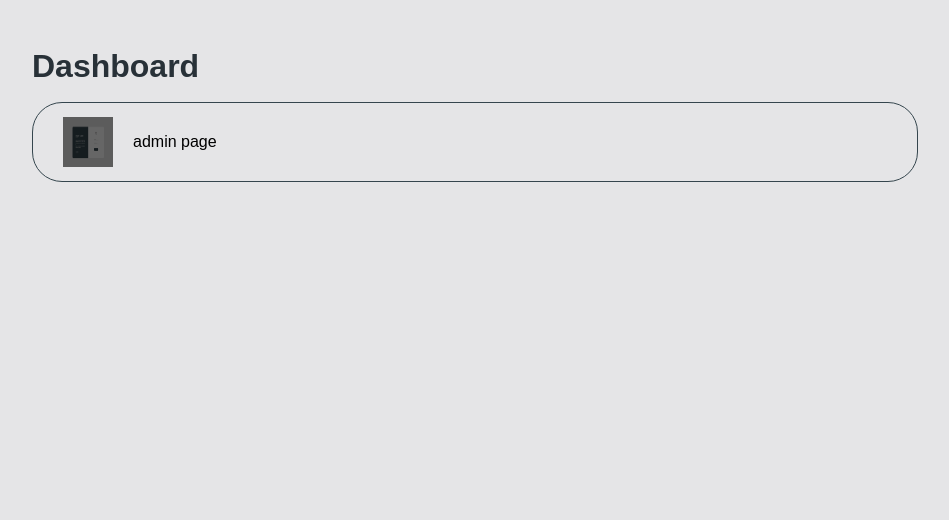
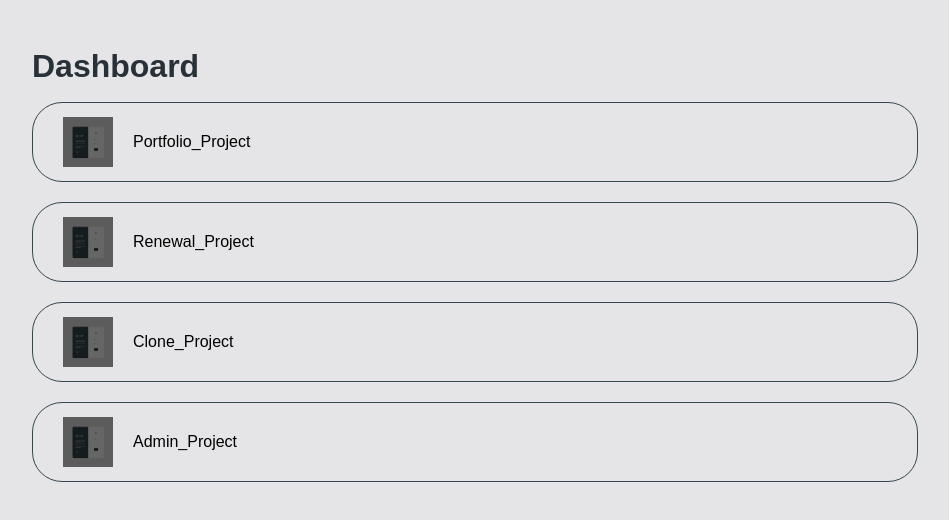
Before and after one commit to dlsdk0601/PortfolioPage_Renewal, a React (Create React App) app in the folder admin/: page /dashboard in a window 1280 px wide. Shown: the top 520 px of the page, without its empty margins (160-1109 px from the left). Built offline with nearby package versions, Linux system fonts and the light colour scheme.

Commit message:
portfolio ClickHanlder and fakeData setting

```diff
--- a/admin/src/components/dashboard/PortfolioList.tsx
+++ b/admin/src/components/dashboard/PortfolioList.tsx
@@ -1,22 +1,34 @@
 // lib
-import React from "react";
+import React, { useEffect, useState } from "react";
+import { fakePortfolioList, IPortfolioList } from "../../mok/Mok";
 
 // components
-import * as S from "../../styles/dashboardStyle/ProtfolioListStyle";
+import * as S from "../../styles/dashboardStyle/PortfolioListStyle";
+import PortfolioListItem from "./PortfolioListItem";
+
 // img
 
 export default function PortfolioList() {
+  const [portfolioList, setPortfolioList] = useState<IPortfolioList[] | []>([]);
+
+  useEffect(() => {
+    setPortfolioList((prev) => fakePortfolioList);
+  }, []);
+
   return (
-    <S.PortfolioListBox>
-      <S.PortfolioListItem>
-        <S.ImgBox>
-          <S.Poster
-            alt="poster"
-            src={require("../../styles/img/dummyImg.png")}
+    <S.PortfolioListBox isData={portfolioList.length > 0}>
+      {portfolioList.length > 0 ? (
+        portfolioList.map((listItem) => (
+          <PortfolioListItem
+            key={listItem.num}
+            portfolioId={listItem.num}
+            portfolioName={listItem.name}
+            portfolioPoster={listItem.thum}
           />
-        </S.ImgBox>
-        <S.PortfolioTtile>admin page</S.PortfolioTtile>
-      </S.PortfolioListItem>
+        ))
+      ) : (
+        <S.NoSelectText>조회된 데이터 없습니다</S.NoSelectText>
+      )}
     </S.PortfolioListBox>
   );
 }
--- /dev/null
+++ b/admin/src/components/dashboard/PortfolioListItem.tsx
@@ -0,0 +1,29 @@
+// lib
+import React from "react";
+import { useNavigate } from "react-router-dom";
+
+// components
+import * as S from "../../styles/dashboardStyle/PortfolioListItemStyle";
+
+// img
+
+export default function PortfolioListItem(props: {
+  portfolioName: string;
+  portfolioPoster: string;
+  portfolioId: number;
+}) {
+  const navigate = useNavigate();
+
+  const clickPortfolioHandle = () => {
+    navigate(`/dashboard/${props.portfolioId}`);
+  };
+
+  return (
+    <S.PortfolioList onClick={clickPortfolioHandle}>
+      <S.ImgBox>
+        <S.Poster alt="poster" src={props.portfolioPoster} />
+      </S.ImgBox>
+      <S.PortfolioTtile>{props.portfolioName}</S.PortfolioTtile>
+    </S.PortfolioList>
+  );
+}
--- a/admin/src/mok/Mok.ts
+++ b/admin/src/mok/Mok.ts
@@ -1,5 +1,5 @@
-type IPortfolioList = {
-  num: string;
+export type IPortfolioList = {
+  num: number;
   name: string;
   sitename: string;
   subs: string;
@@ -16,9 +16,9 @@ type IPortfolioList = {
   color: string;
 };
 
-export const portfolioList: IPortfolioList[] = [
+export const fakePortfolioList: IPortfolioList[] = [
   {
-    num: "1",
+    num: 1,
     name: "Portfolio_Project",
     sitename: "Portfolio_JIA",
     subs: "포트폴리오 Web",
@@ -30,13 +30,13 @@ export const portfolioList: IPortfolioList[] = [
     func: "Slick, Modal, ScrollIntoView, Axios, etc Hooks",
     git: "git",
     sitepage: "http://dlsdk0601.dothome.co.kr/",
-    thum: require("../../styles/img/dummyImg.png"),
+    thum: require("../styles/img/dummyImg.png"),
     howlong: "2021.09-2021.10",
     responsive: "",
     color: "#666666",
   },
   {
-    num: "2",
+    num: 2,
     name: "Renewal_Project",
     sitename: "MiniDeco",
     subs: "미니데코 WEB/MOBIL 리뉴얼",
@@ -48,13 +48,13 @@ export const portfolioList: IPortfolioList[] = [
     func: "slick, 애니메이션 효과, 상품 진열, PWA build",
     git: "https://github.com/dlsdk0601/renualProject_jQuery",
     sitepage: "https://dlsdk0601.github.io/renualProject_jQuery/",
-    thum: require("../../styles/img/dummyImg.png"),
+    thum: require("../styles/img/dummyImg.png"),
     howlong: "2021.06-2021.07",
     responsive: "on",
     color: "#a3714e",
   },
   {
-    num: "5",
+    num: 5,
     name: "Clone_Project",
     sitename: "KGC 인삼공사",
     subs: "KGC 인삼공사 클론프로젝트",
@@ -66,13 +66,13 @@ export const portfolioList: IPortfolioList[] = [
     func: "Canvas, Swiper Library, Slide, Animation",
     git: "https://github.com/dlsdk0601/clone_Project",
     sitepage: "https://dlsdk0601.github.io/clone_Project/",
-    thum: require("../../styles/img/dummyImg.png"),
+    thum: require("../styles/img/dummyImg.png"),
     howlong: "2021.08",
     responsive: "",
     color: "#803013",
   },
   {
-    num: "6",
+    num: 6,
     name: "Admin_Project",
     sitename: "Admin Page",
     subs: "관리자 페이지 제작 및 서버 구축",
@@ -84,7 +84,7 @@ export const portfolioList: IPortfolioList[] = [
     func: "Create, Read, Update, Delte",
     git: "https://github.com/dlsdk0601/Admin_Project",
     sitepage: "http://dlsdk0601.dothome.co.kr/admin/login.php",
-    thum: require("../../styles/img/dummyImg.png"),
+    thum: require("../styles/img/dummyImg.png"),
     howlong: "2021.08 1주",
     responsive: "",
     color: "#35464e",
--- a/admin/src/styles/dashboardStyle/ProtfolioListStyle.ts
+++ b/admin/src/styles/dashboardStyle/PortfolioListItemStyle.ts
@@ -1,23 +1,6 @@
 import styled from "styled-components";
 
-export const PortfolioListBox = styled.ul`
-  max-height: 80vh;
-  padding-right: 10px;
-  overflow: auto;
-
-  &::-webkit-scrollbar {
-    width: 10px;
-  }
-  &::-webkit-scrollbar-track {
-    background-color: ${(props) => props.theme.SubTextColor};
-  }
-  &::-webkit-scrollbar-thumb {
-    background-color: ${(props) => props.theme.MainColor};
-    border-radius: 30px;
-  }
-`;
-
-export const PortfolioListItem = styled.li`
+export const PortfolioList = styled.li`
   width: 100%;
   height: 80px;
   margin: 20px 0;
--- /dev/null
+++ b/admin/src/styles/dashboardStyle/PortfolioListStyle.ts
@@ -0,0 +1,24 @@
+import styled from "styled-components";
+
+export const PortfolioListBox = styled.ul<{ isData: boolean }>`
+  max-height: 80vh;
+  padding-right: 10px;
+  overflow: ${(props) => (props.isData ? "auto" : "visible")};
+
+  &::-webkit-scrollbar {
+    width: 10px;
+  }
+  &::-webkit-scrollbar-track {
+    background-color: ${(props) => props.theme.SubTextColor};
+  }
+  &::-webkit-scrollbar-thumb {
+    background-color: ${(props) => props.theme.MainColor};
+    border-radius: 30px;
+  }
+`;
+
+export const NoSelectText = styled.p`
+  text-align: center;
+  margin-top: 50px;
+  color: ${(props) => props.theme.MainTextColor};
+`;
```
